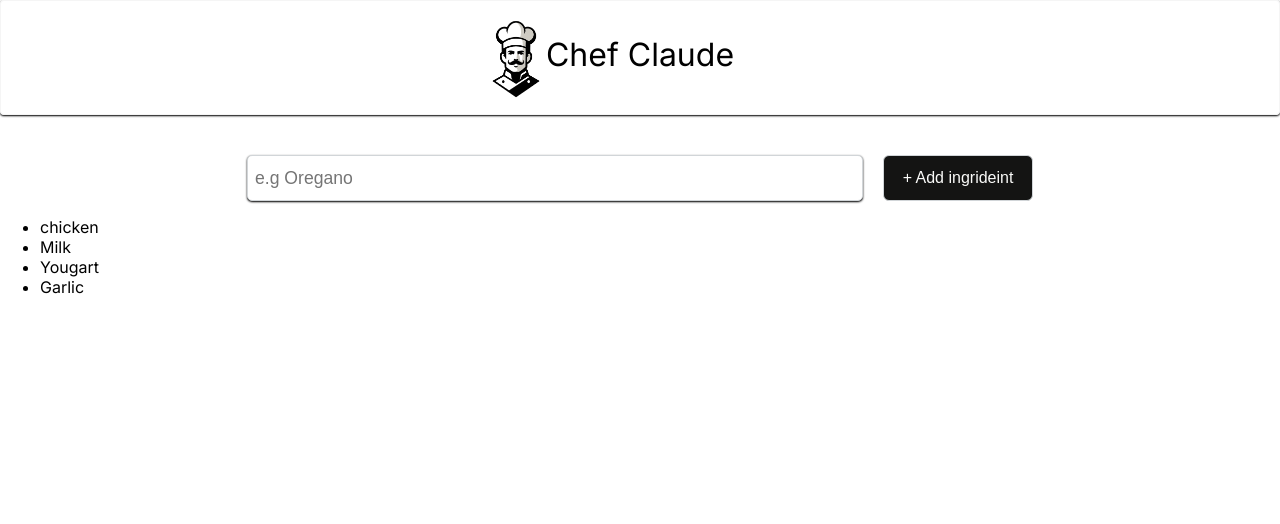
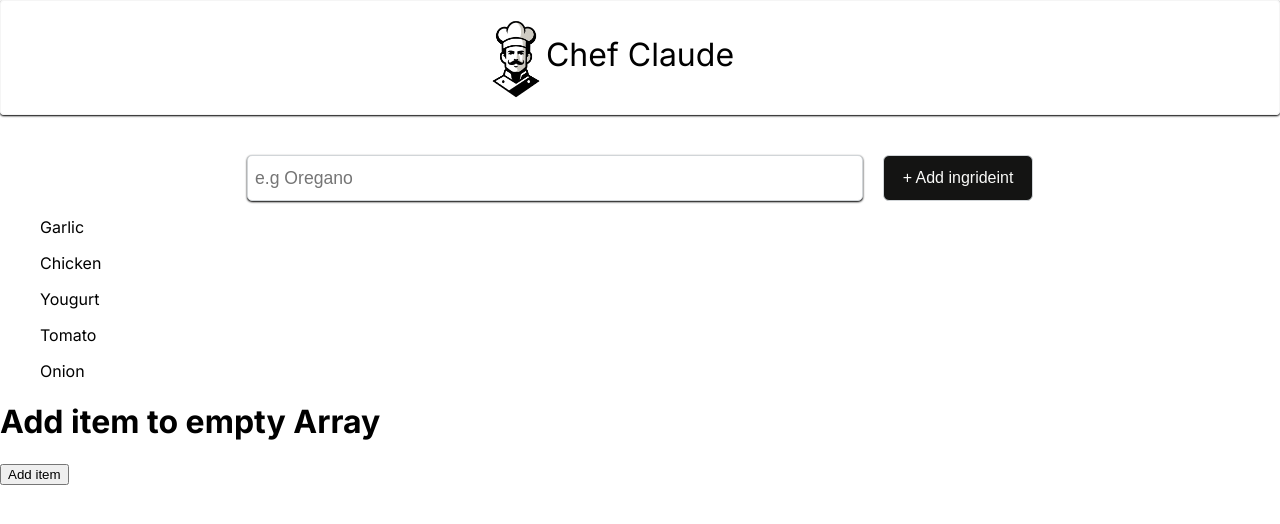
Before and after one commit to Gogal-haleem/Chef-Claude, a React (Vite) app in the folder Chef/: page / in a window 1280 px wide. Shown: the top 524 px of the page. Built offline with nearby package versions, Linux system fonts and the light colour scheme.

Commit message:
interactivity Added

```diff
--- a/Chef/src/App.jsx
+++ b/Chef/src/App.jsx
@@ -2,12 +2,12 @@
 import Header from "./components/Header"
 import { Fragment } from "react"
 import Main from "./components/Main"
-
+import Item from "./components/item"
 export default function App(){
   return<>
     <Header/>
     <Main/>
-
+  <Item/>
 
   </>
 
--- a/Chef/src/components/Main.jsx
+++ b/Chef/src/components/Main.jsx
@@ -1,16 +1,28 @@
 
-export default function Main(props){
+import React from "react"
 
-   const ingrideint=["chicken","Milk","Yougart","Garlic"]
 
-   const IngridientItem=ingrideint.map((ingrideint)=>{
-return <li key={ingrideint}>{ingrideint}</li>
-   })
 
-   function Submmit(){
+export default function Main(){
+
+
+  let [Ingridient,SetIngridient]=React.useState(["Garlic","Chicken","Yougurt","Tomato","Onion"])
+
+  let IngriNew=Ingridient.map((things)=><p key={things}>{things}</p>)
+
+
+
+   function Submmit(event){
     event.preventDefault()
+            let formdata= new FormData(event.currentTarget)
+            let value=formdata.get("ingridient")
+        if( !Ingridient.includes(value)){
+      SetIngridient(prev=>[...prev,value])
+        }
     console.log("Submmited!")
    }
+
+
 
    return <main>
         <form onSubmit={Submmit} className="add-ingridient-form">
@@ -20,10 +32,11 @@ return <li key={ingrideint}>{ingrideint}</li>
             aria-label="Add ingrideint"
             name="ingridient"/>
             <button > + Add ingrideint</button>
-        </form>
-        <ul>
-            {IngridientItem}
+            </form>
+             <ul>
+            {IngriNew}
         </ul>
+
          </main>
 
 
--- a/Chef/src/components/item.jsx
+++ b/Chef/src/components/item.jsx
@@ -0,0 +1,22 @@
+import React from "react"
+export default function Item(){
+
+  let [array,setarray]=React.useState([])
+      const allthings=["😁","👍","😍", "💕"]
+      let NewAdding=array.map((thing)=>
+          <p key={thing}>{thing}</p>)
+
+
+        function AddNewString(){
+           setarray(prevarray=> [...prevarray, allthings[prevarray.length]]  )
+          }
+
+   return<main>
+    <h1 className="heading-item">Add item to empty Array</h1>
+    <button onClick={AddNewString} className="addingString">Add item</button>
+    <section className="Section1"
+    aria-live="polite">
+      {NewAdding}
+    </section>
+   </main>
+}
```
